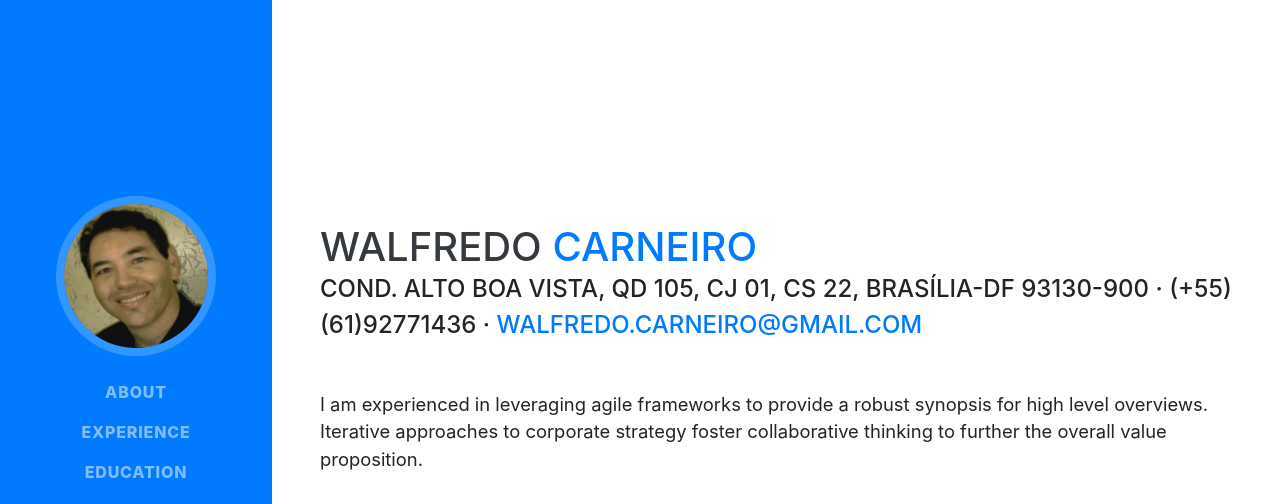
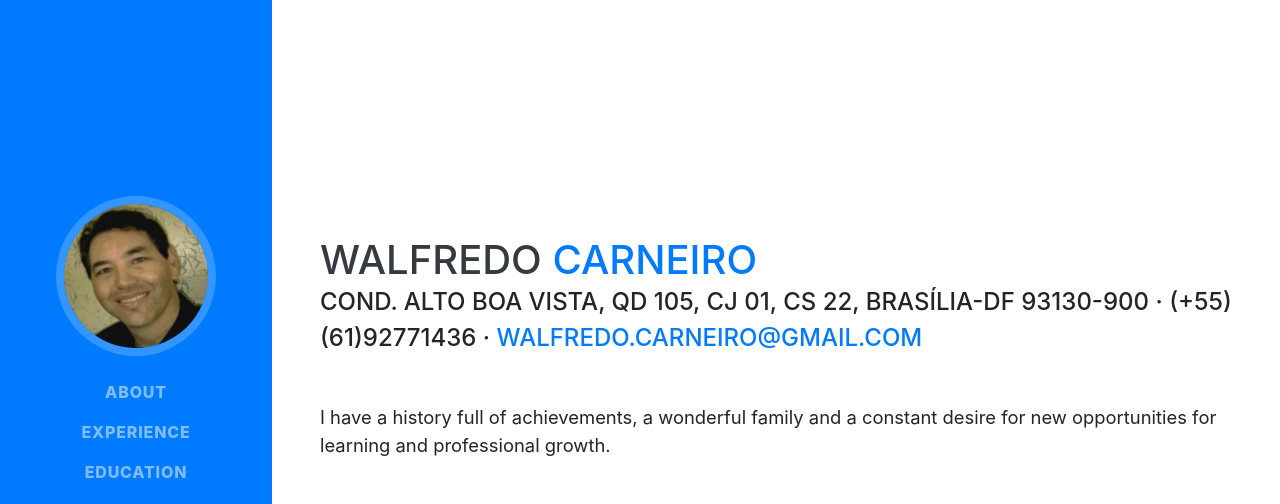
Before and after one commit to walfredocarneiro/walfredocarneiro.github.io, a website with bundled scripts: page index.html in a window 1280 px wide. Shown: the top 504 px of the page. Built offline with nearby package versions, Linux system fonts and the light colour scheme; a web font is replaced by a local one.

Commit message:
Alteração da descrição inicial do currículo

```diff
--- a/index.html
+++ b/index.html
@@ -69,7 +69,7 @@
         <div class="subheading mb-5">Cond. Alto Boa Vista, QD 105, CJ 01, CS 22, Brasília-DF 93130-900 · (+55) (61)92771436 ·
           <a href="mailto:name@email.com">walfredo.carneiro@gmail.com</a>
         </div>
-        <p class="lead mb-5">I am experienced in leveraging agile frameworks to provide a robust synopsis for high level overviews. Iterative approaches to corporate strategy foster collaborative thinking to further the overall value proposition.</p>
+        <p class="lead mb-5">I have a history full of achievements, a wonderful family and a constant desire for new opportunities for learning and professional growth.</p>
         <div class="social-icons">
           <a href="https://github.com/walfredocarneiro">
             <i class="fab fa-linkedin-in"></i>
```
